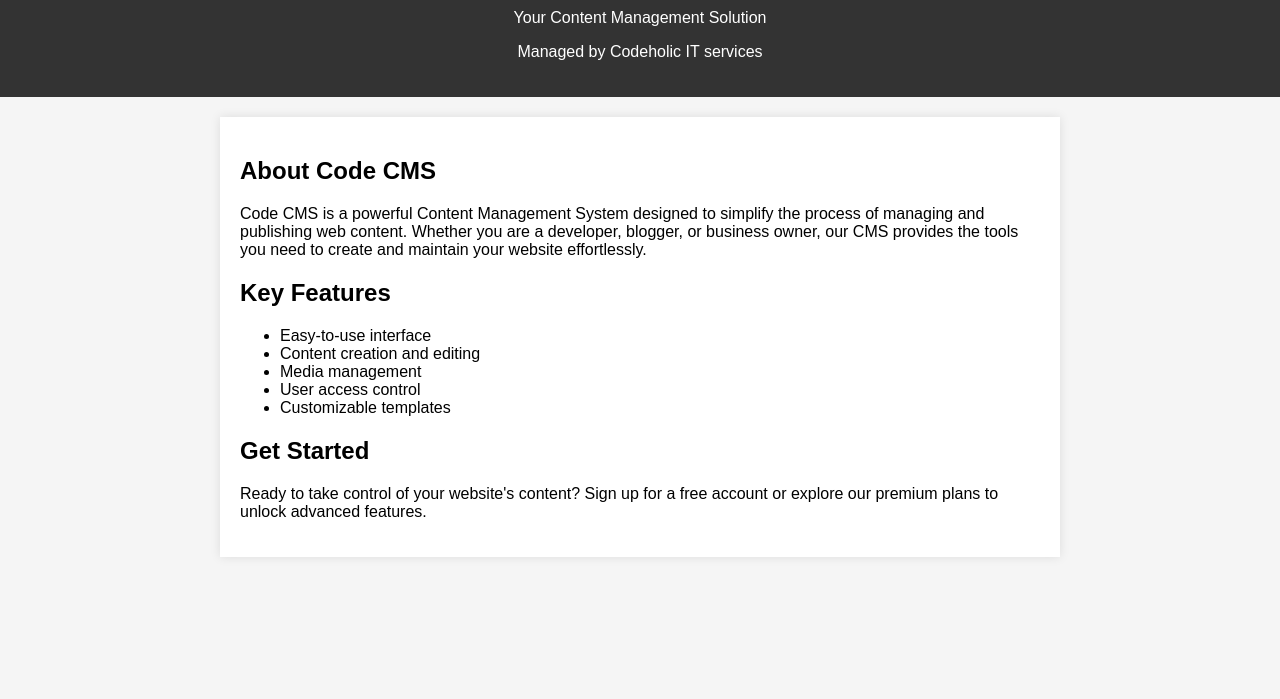
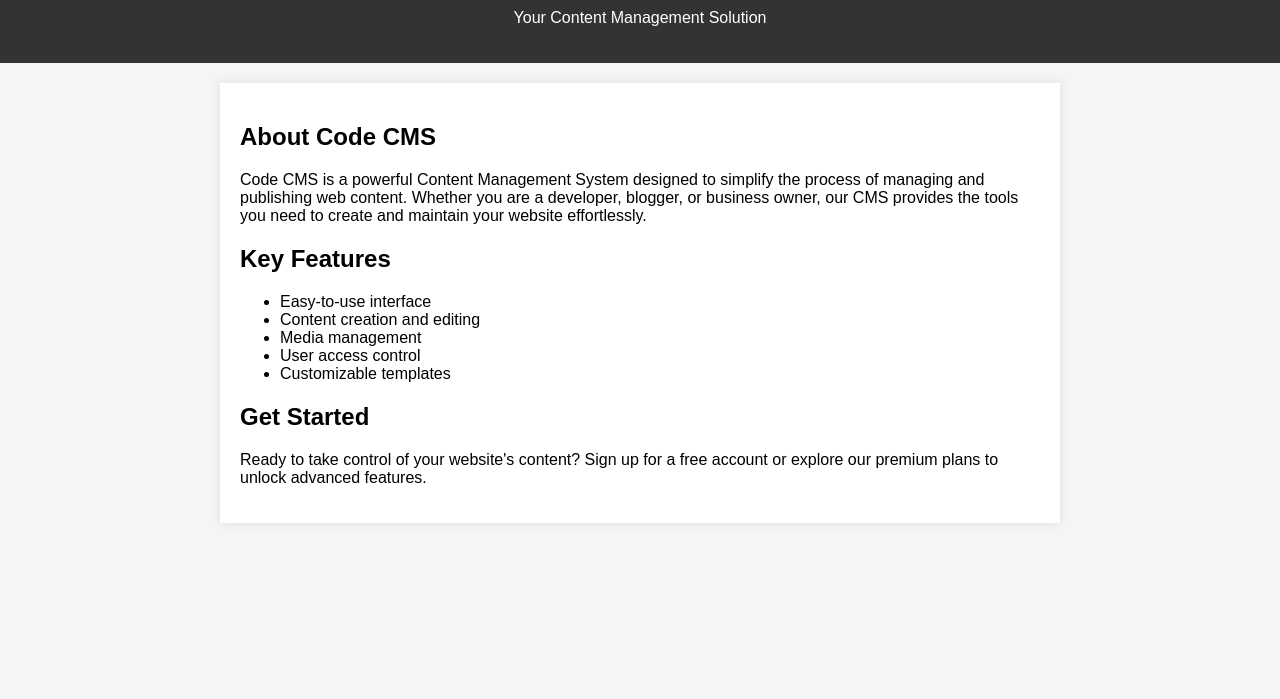
Before and after one commit to CodeholicGourav/CMS-Fastapi, a plain HTML site: page templates/index.html in a window 1280 px wide. Shown: the part 101-800 px from the top of the page. Drawn offline with Linux system fonts and the light colour scheme.

Commit message:
remove the code to check workflow

```diff
--- a/templates/index.html
+++ b/templates/index.html
@@ -34,7 +34,6 @@
     <header>
         <h1>Welcome to Code CMS</h1>
         <p>Your Content Management Solution</p>
-        <p>Managed by Codeholic IT services</p>
     </header>
     <div class="container">
         <h2>About Code CMS</h2>
```
